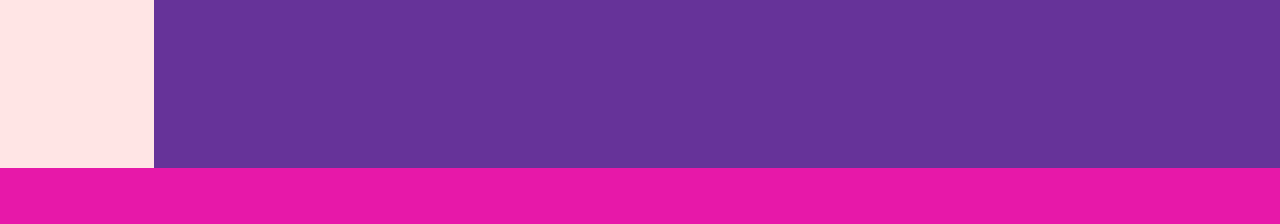
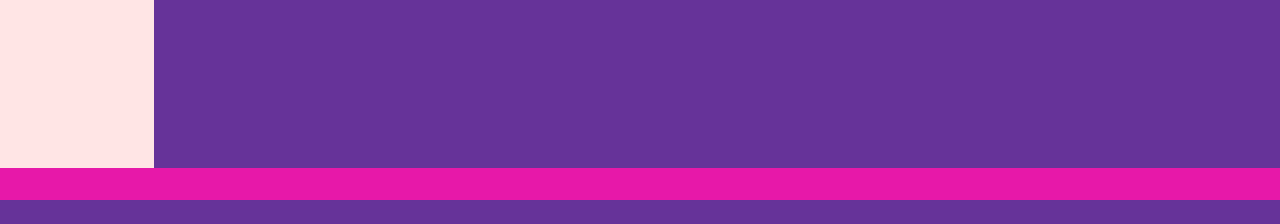
Before and after one commit to kswoah6616/banglog, a CodeIgniter app: page /database/admin/main/index in a window 1280 px wide. Shown: the part 606-830 px from the top of the page. After the commit the page ends 806 px from the top, so only its background shows below. Run offline with CodeIgniter, Linux system fonts and the light colour scheme; some libraries are stand-ins or nearby versions.

Commit message:
[FO] 관리자 메인 푸터 수정

```diff
--- a/resourceadmin/css/common.css
+++ b/resourceadmin/css/common.css
@@ -43,7 +43,7 @@ a:hover {text-decoration: none;}
 
 .footer{
     width: 100%;
-    height: 7vh;
+    height: 4vh;
     background-color: rgb(231, 24, 169);
     float: left;
 }
```
